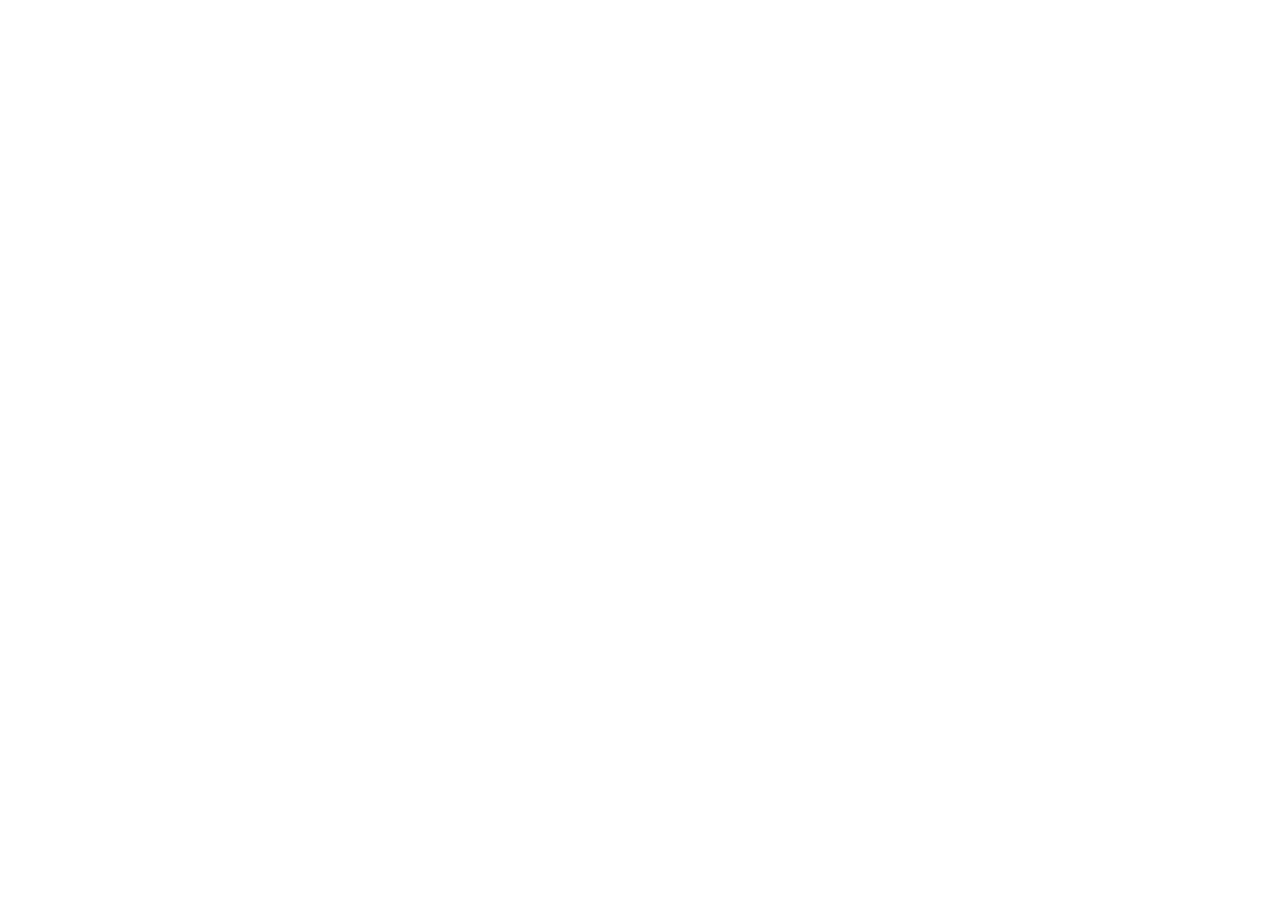
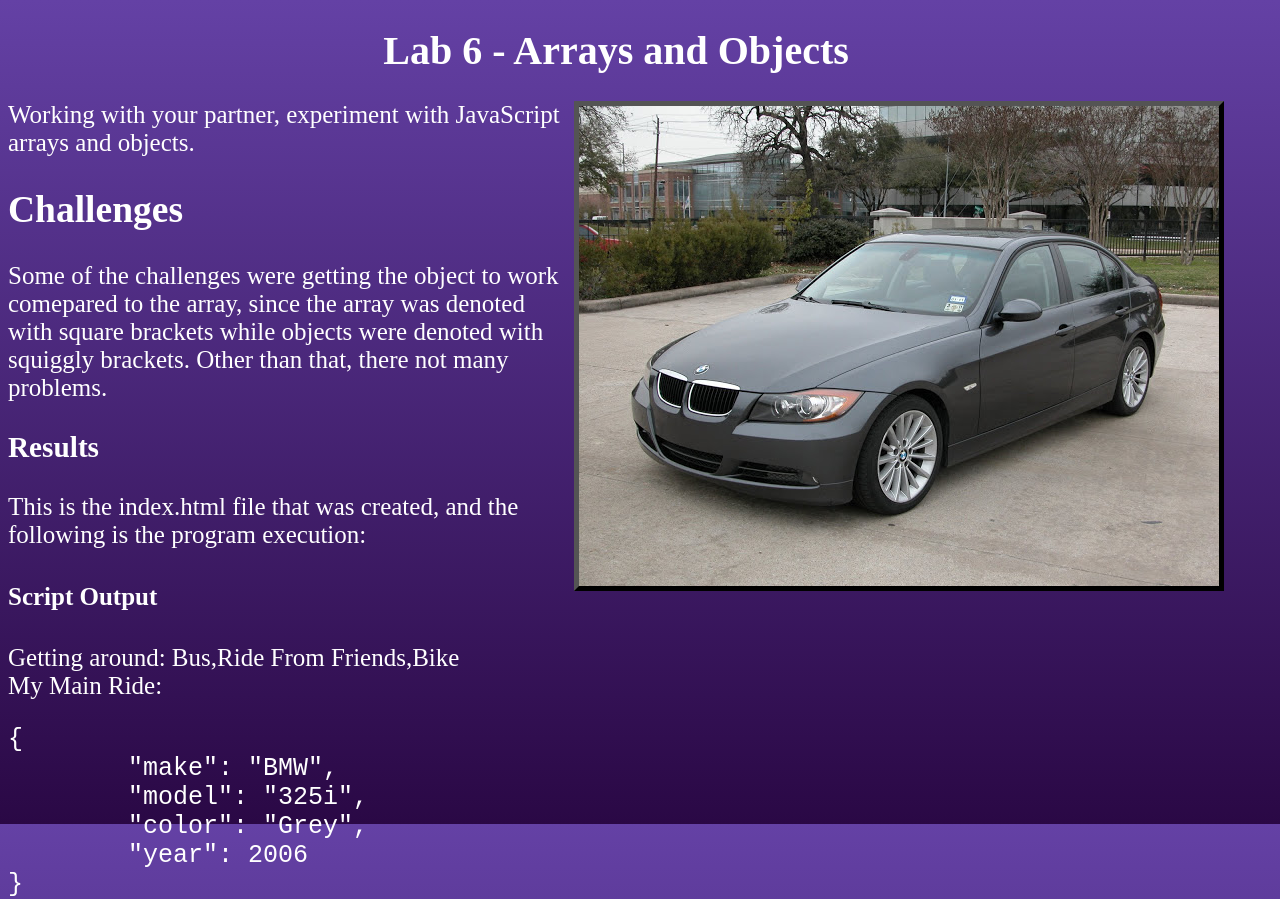
Before and after one commit to aledsanc/art101, a plain HTML site: page lab6/index.html in a window 1280 px wide. Before the commit the page ends 800 px from the top, so only its background shows below. Drawn offline with Linux system fonts and the light colour scheme.

Commit message:
Arrays and Objects

```diff
--- a/lab5/js/lab.js
+++ b/lab5/lab.js
@@ -11,7 +11,6 @@ var year = 2006
 // here is where we subtract to find out how old the car is
 var age = 2021 - year
 
-console.log(age);
 // here is where we make the lines of code to be display on our webpage
 document.writeln("Make: " + make + "<br>");
 document.writeln("Model: " + model + "<br>");
--- a/lab6/css/lab.css
+++ b/lab6/css/lab.css
@@ -0,0 +1,18 @@
+h1{
+  text-align: center;
+  color: white;
+  font-size: 40px;
+
+}
+img{
+  float:right;
+  border:5px outset black;
+  width: 500px
+  min-height:inherit;
+}
+
+body {
+  color: white;
+  font-size: 25px;
+
+}
--- a/lab6/index.html
+++ b/lab6/index.html
@@ -1,11 +1,40 @@
 <!DOCTYPE html>
 <html>
 <head>
-	<title>Lab X - Subject/Topic</title>
-	<link rel="stylesheet" type="text/css" href="../css/site.css">
+	<title>Lab 6 - Arrays and Objects</title>
+
 	<link rel="stylesheet" type="text/css" href="css/lab.css">
 </head>
 <body>
 
+	<style>
+		body {
+			width: 95vw;
+			height: 98.70vh;
+			background: #6441A5;  /* fallback for old browsers */
+			background: -webkit-linear-gradient(to top, #2a0845, #6441A5);  /* Chrome 10-25, Safari 5.1-6 */
+			background: linear-gradient(to top, #2a0845, #6441A5); /* W3C, IE 10+/ Edge, Firefox 16+, Chrome 26+, Opera 12+, Safari 7+ */
+
+		}
+
+
+	</style>
+
+
+
+	<h1>
+		Lab 6 - Arrays and Objects
+	</h1 <div class="pic">
+	<img src="img/bmw.jpg">
+	</div>
+	<p>Working with your partner, experiment with JavaScript arrays and objects.</p>
+	<h2>Challenges</h2>
+	<p>Some of the challenges were getting the object to work comepared to the array, since the array was denoted with square brackets while objects were denoted with squiggly brackets. Other than that, there not many problems.</p>
+	<h3>Results</h3>
+	<p>This is the index.html file that was created, and the following is the program execution:</p>
+	<h4>Script Output</h4>
+	<script src="js/lab.js"></script>
+	</div>
+
 </body>
 </html>
--- a/lab6/js/lab.js
+++ b/lab6/js/lab.js
@@ -0,0 +1,20 @@
+/**
+ * Author:    Alexis Sanchez
+ * Created:   1.29.21
+ *
+ **/
+
+var myTransport = ["Bus", "Ride From Friends", "Bike"]
+myMainRide = {
+  make: "BMW",
+  model:"325i",
+  color: "Grey",
+  year: 2006,
+  age: function(){
+    return 2021 - year;
+  }
+}
+
+document.writeln("Getting around: " + myTransport + "<br>");
+document.writeln("My Main Ride: <pre>",
+    JSON.stringify(myMainRide, null, '\t'), "</pre>");
```
Also changed, not shown: lab5/index.html (+1 -0 lines), lab6/img/bmw.JPG (added).
